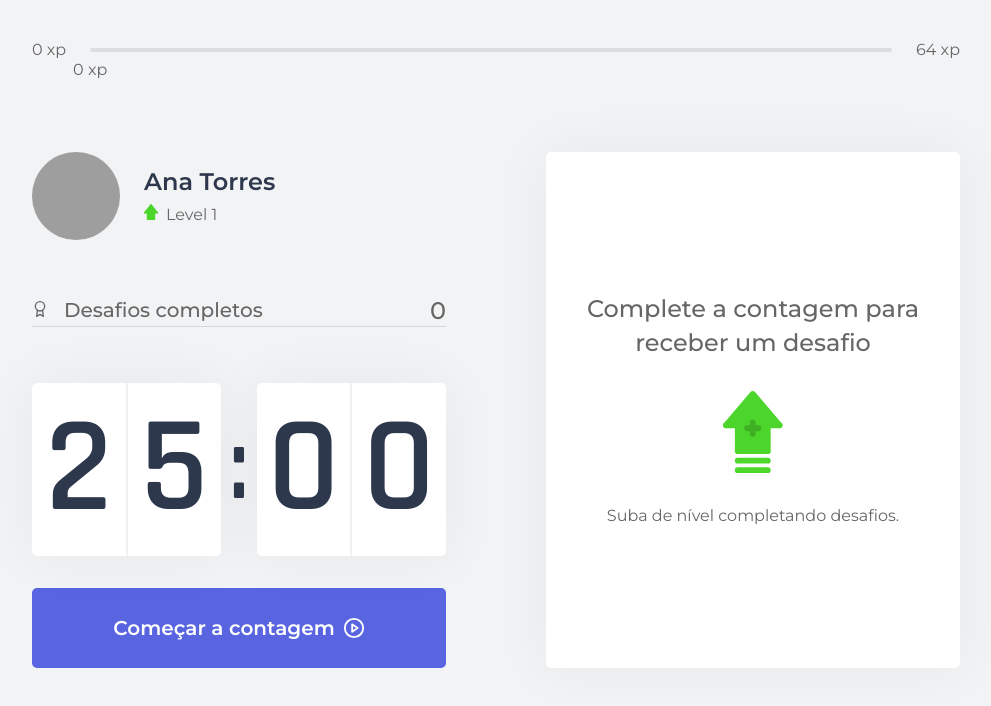
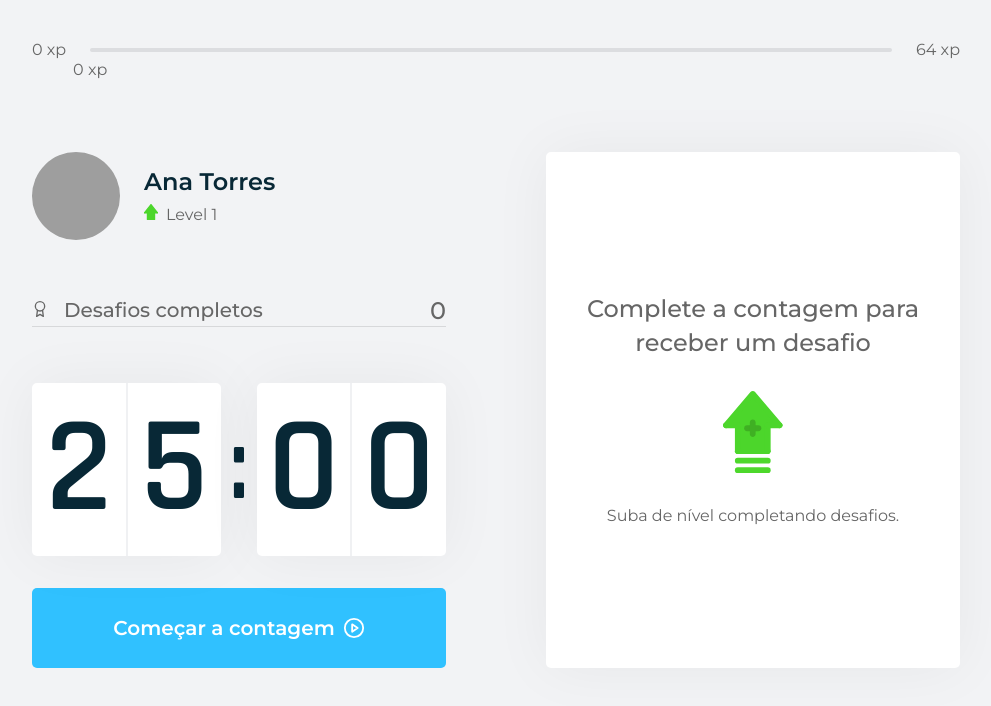
Before and after one commit to anabrtorres/timeup-nlw4, a Next.js app: page / in a window 1280 px wide. Shown: the top 706 px of the page, without its empty margins (144-1135 px from the left). Built offline with nearby package versions, Linux system fonts and the light colour scheme; grey boxes are pictures that could not be loaded.

Commit message:
Adding new style

```diff
--- a/src/styles/global.css
+++ b/src/styles/global.css
@@ -9,12 +9,12 @@
   --background: #f2f3f5;
   --gray-line: #dcdde0;
   --text: #666;
-  --text-highlight: #b3b9ff;
-  --title: #2e384d;
-  --red: #e83f5b;
-  --green: #4cd62b;
-  --blue: #5965e0;
-  --blue-dark: #4953b8;
+  --text-highlight: #8fd0ec;
+  --title: #082836;
+  --red: #d81f45;
+  --green: #a1d81f;
+  --blue: #30c1ff;
+  --blue-dark: #1fa1d8;
   --blue-twitter: #2aa9e0;
 }
 
```
Also changed, not shown: public/favicon.png, public/logo-full.svg.
